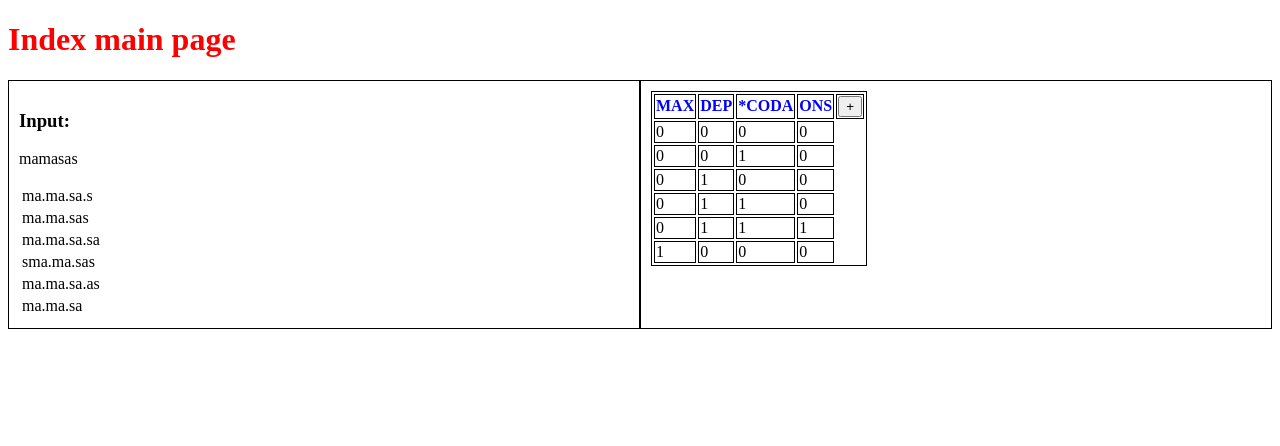
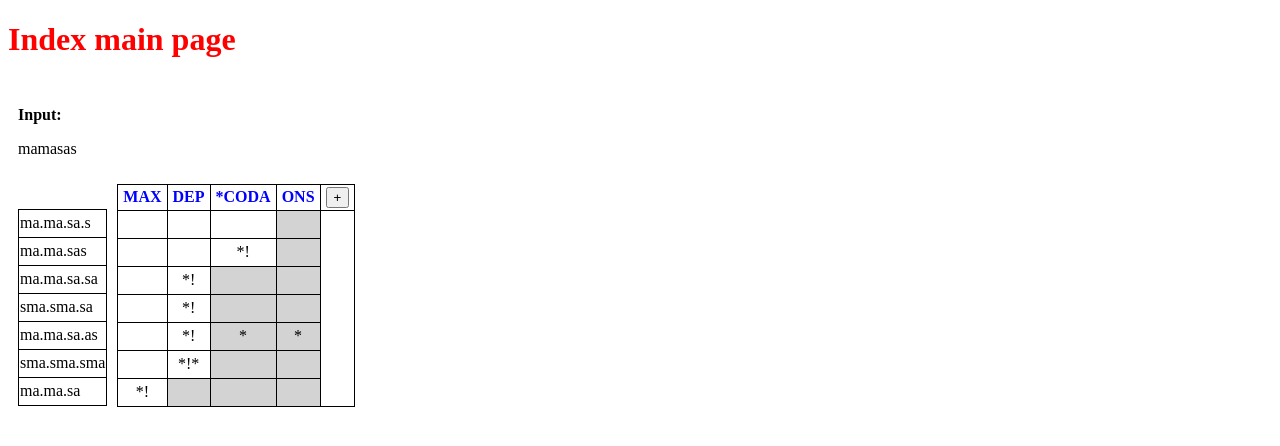
Before and after one commit to hskalla/interactive-ot, a Flask app: page / in a window 1280 px wide. Shown: the top 446 px of the page. Run offline with Flask 3, Linux system fonts and the light colour scheme.

Commit message:
formatted violations with asterisks

```diff
--- a/app.py
+++ b/app.py
@@ -19,11 +19,10 @@ def hello_world():
 def ot_analysis():
     data = request.get_json()
     constraints = data.get("constraints")
-    print(constraints)
-    args = [0,"syllables"] + constraints
+    args = [0,"syllables","--format"] + constraints
     tableau = analysis(args)
     tableau_list = [[key, value] for key, value in tableau.items()]
-    print(tableau_list)
+    print("ot-analysis: " + str(tableau_list))
     return {"tableau": tableau_list}
 
 @app.route("/ot-constraints", methods=["POST"])
--- a/ot/forms/syllables.txt
+++ b/ot/forms/syllables.txt
@@ -1 +1 @@
-mamasas, ma.ma.sas, ma.ma.sa.s, ma.ma.sa, ma.ma.sa.sa, ma.ma.sa.as, sma.ma.sas
+mamasas, ma.ma.sas, ma.ma.sa.s, ma.ma.sa, ma.ma.sa.sa, ma.ma.sa.as, sma.sma.sa, sma.sma.sma
--- a/ot/ot.py
+++ b/ot/ot.py
@@ -1,6 +1,7 @@
 import sys
 import argparse
 from ot.consts import compile
+#from consts import compile
 
 def harmonic_sort(arr, depth):
     output_arr = {}
@@ -19,6 +20,37 @@ def harmonic_sort(arr, depth):
             output_arr.update(harmonic_sort(form_set,depth+1))
     return output_arr
 
+def format(tableau):
+    formatted_tableau = {}
+    keys = list(tableau.keys())
+    formatted_tableau[keys[0]] = [""] * len(tableau[keys[0]])
+
+    for k in range(1, len(keys)):
+        formatted_violations = []
+        exc = False
+        for i in range(len(tableau[keys[k]])):
+            if not exc and "!" in formatted_tableau[keys[k-1]][i]:
+                ast_count = formatted_tableau[keys[k-1]][i].count("*")
+                formatted_violations.append(formatted_tableau[keys[k-1]][i] + "*" * (tableau[keys[k]][i] - ast_count))
+                exc = True
+            elif not exc and tableau[keys[k]][i] > tableau[keys[k-1]][i]:
+                dif = tableau[keys[k]][i] - tableau[keys[k-1]][i] - 1
+                formatted_violations.append("*" * (tableau[keys[k-1]][i] + 1) + "!" + "*" * dif)
+                exc = True
+            else:
+                formatted_violations.append("*" * tableau[keys[k]][i])
+        formatted_tableau[keys[k]] = formatted_violations
+
+    formatted_violations = []
+    for i in range(len(tableau[keys[0]])):
+        formatted_string = "*" * tableau[keys[0]][i]
+        if "!" in formatted_tableau[keys[1]][i]:
+            formatted_string += "?"
+        formatted_violations.append(formatted_string)
+    formatted_tableau[keys[0]] = formatted_violations
+
+    return formatted_tableau
+
 def const_list():
     consts = compile()
     for i in range(len(consts)):
@@ -29,6 +61,7 @@ def main(args):
     # --- get forms from txt file ---
 
     file_path = "ot/forms/" + args.input_set + ".txt"
+    #file_path = "forms/" + args.input_set + ".txt"
     try:
         with open(file_path, 'r', encoding='utf-8') as f:
             content = f.read()
@@ -60,13 +93,18 @@ def main(args):
             v.append(c.func(form,input))
         violations[form] = v
 
-    return harmonic_sort(violations,0)
+    tableau = harmonic_sort(violations,0)
+    if args.format:
+        return format(tableau)
+    else:
+        return tableau
 
 if __name__ == "__main__":
     parser = argparse.ArgumentParser()
     parser.add_argument("input",type=int)
     parser.add_argument("input_set",type=str)
     parser.add_argument("constraints",type=str,nargs='+')
+    parser.add_argument("-f","--format", action="store_true")
 
     args = parser.parse_args()
     sys.exit(main(args)) # Calls the main function and exits with its return value
@@ -76,6 +114,7 @@ def analysis(args):
     parser.add_argument("input",type=int)
     parser.add_argument("input_set",type=str)
     parser.add_argument("constraints",type=str,nargs='+')
+    parser.add_argument("-f","--format", action="store_true")
 
     args = parser.parse_args(args)
     return main(args)
--- a/static/css/styles.css
+++ b/static/css/styles.css
@@ -1,20 +1,49 @@
-.flex_row {
-    display: flex; /* Makes the container a flex container */
+.grid {
+    display: grid; /* Makes the container a flex container */
+    grid-template-columns: max-content auto;
+    grid-template-rows: auto auto;
+    padding: 5px;
 }
 
-.flex_column {
-    flex: 1; /* Makes all columns grow and shrink equally to fill the space */
-    padding: 10px; /* Optional: adds space inside the columns */
-    border: 1px solid black; /* Optional: visual aid */
+.grid_box {
+    padding: 5px;
 }
 
 .constraint_table {
     border: 1px solid black;
+    border-collapse: collapse;
+    table-layout: fixed;
+    text-align: center;
     th, td {
         border: 1px solid black; /* Optional: visual aid */
+        height: 25px;
     }
     th {
         color:blue;
+        padding: 0px;
+        line-height: 1;
+        padding-left: 5px;
+        padding-right: 5px;
+    }
+    .grayed {
+        background-color: lightgray;
+    }
+}
+
+.candidate_table {
+    border-collapse: collapse;
+    th, td {
+        height: 25px;
+    }
+    td {
+        border: 1px solid black;
+    }
+    th {
+        padding: 0px;
+        border-top: 0px;
+        border-left: 0px;
+        border-right: 0px;
+        border-bottom: 1px solid black;
     }
 }
 
--- a/static/dynamic.js
+++ b/static/dynamic.js
@@ -21,6 +21,8 @@ export function reloadAnalysis() {
             }
             $(".constraint_table").html(formatConstraints(table));
             $(".candidate_table").html(formatForms(json.tableau));
+            let header_height = $('#const_header').height();
+            $("#form_header").height(header_height);
             bindEvents();
         }) // Use the parsed data
         .catch(err => console.log(err)); // Handle network or request errors
@@ -29,15 +31,23 @@ export function reloadAnalysis() {
 function formatConstraints(arr) {
     let html = "";
     for (const c of arr[0]) {
-        html += ("<th draggable='true'>" + c + "</th>");
+        html += ("<th id='const_header' draggable='true'>" + c + "</th>");
     }
-    let add_const_button = "<td><button class='add_const'>+</button></td>";
+    let add_const_button = "<th><button class='add_const'>+</button></th>";
     html += add_const_button;
     html = "<tr>" + html + "</tr>";
     for (let i=1; i<arr.length; i++) {
         let row = "";
+        let exc = false;
         for (const c of arr[i]) {
-            row += ("<td>" + c + "</td>");
+            if (exc) {
+                row += ("<td class='grayed'>" + c.replaceAll("?","") + "</td>");
+            } else {
+                row += ("<td>" + c.replaceAll("?","") + "</td>");
+            }
+            if (!exc && (c.includes("?") || c.includes("!"))) {
+                exc = true;
+            }
         }
         row = "<tr>" + row + "</tr>";
         html += row;
@@ -46,7 +56,7 @@ function formatConstraints(arr) {
 }
 
 function formatForms(arr) {
-    let html = "";
+    let html = "<tr id='form_header'><th/></tr>";
     for (const c of arr) {
         html += ("<tr><td>" + c[0] + "</td></tr>");
     }
@@ -84,9 +94,15 @@ function listenerDrop(e) {
     }
     var srcText = e.dataTransfer.getData('text');
     var destText = $(this).text();
+    if (srcText == destText) {
+        return; // Cancels the action if user drags a constraint onto itself.
+    }
     window.constraints = []
     $('.constraint_table tr:first th').each(function(index) {
         var cellText = $(this).text();
+        if (cellText == "+") {
+            return true; // Acts like a continue statement.
+        }
         if (cellText !== srcText) {
             if (cellText === destText) {
                 window.constraints.push(srcText)
--- a/templates/index.html
+++ b/templates/index.html
@@ -21,15 +21,18 @@
 </head>
 <body class="body">
     <h1>Index main page</h1>
-    <div class="flex_row">
-        <div class="flex_column">
-            <h3>Input:</h3>
+    <div class="grid">
+        <div class="grid_box">
+            <p><b>Input:</b></p>
             <p> {{ input }} </p>
+        </div>
+        <div class="grid_box"> {# empty div for formatting #} </div>
+        <div class="grid_box">
             <table class="candidate_table">
                 {# Candidate table contents are dynamically rendered. #}
             </table>
         </div>
-        <div class="flex_column">
+        <div class="grid_box">
             <table class="constraint_table">
                 {# Constraint table contents are dynamically rendered. #}
             </table>
```
